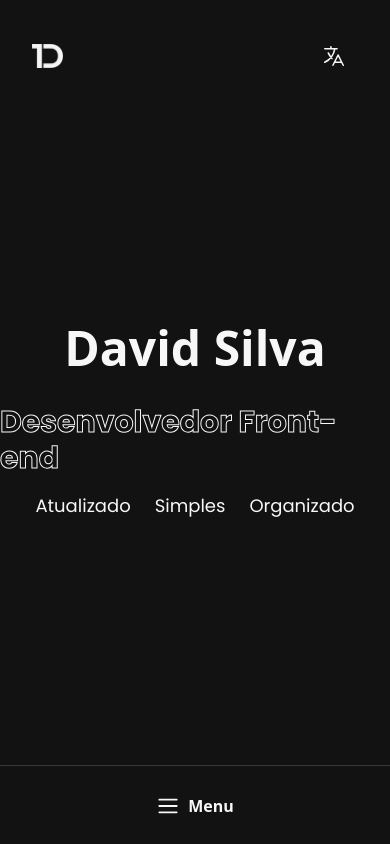
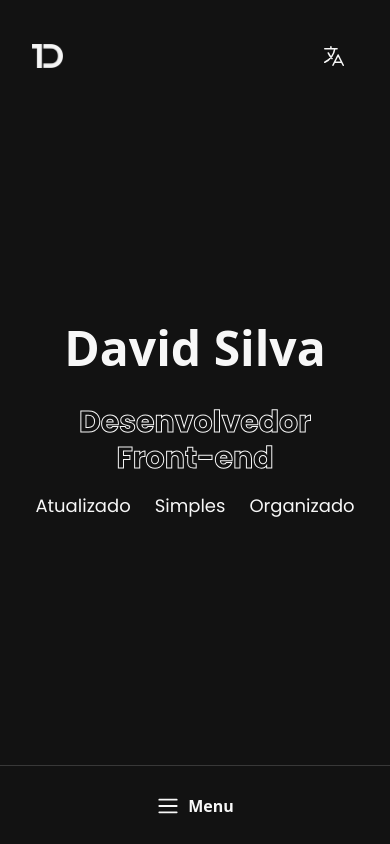
Before and after one commit to davsilvam/portfolio-v3, a Nuxt app: page / in a window 390 px wide. Built offline with nearby package versions, Linux system fonts and the light colour scheme.

Commit message:
refactor: adjust home title responsivity

```diff
--- a/pages/index.vue
+++ b/pages/index.vue
@@ -9,11 +9,13 @@
     <main class="flex h-full items-center justify-center">
       <div class="flex flex-col items-center">
         <h1 class="text-5xl font-bold">David Silva</h1>
-        <BaseOutlineTitle class="pt-2 text-3xl md:text-4xl">
+        <BaseOutlineTitle
+          class="pt-1 text-center text-3xl max-sm:w-[80%] md:text-4xl"
+        >
           Desenvolvedor Front-end
         </BaseOutlineTitle>
         <ul
-          class="flex items-center justify-center gap-6 pt-4 md:pt-6 font-[Poppins] text-lg md:gap-12"
+          class="flex items-center justify-center gap-6 pt-4 font-[Poppins] text-lg md:gap-12 md:pt-6"
         >
           <li>
             <h3>Atualizado</h3>
```
